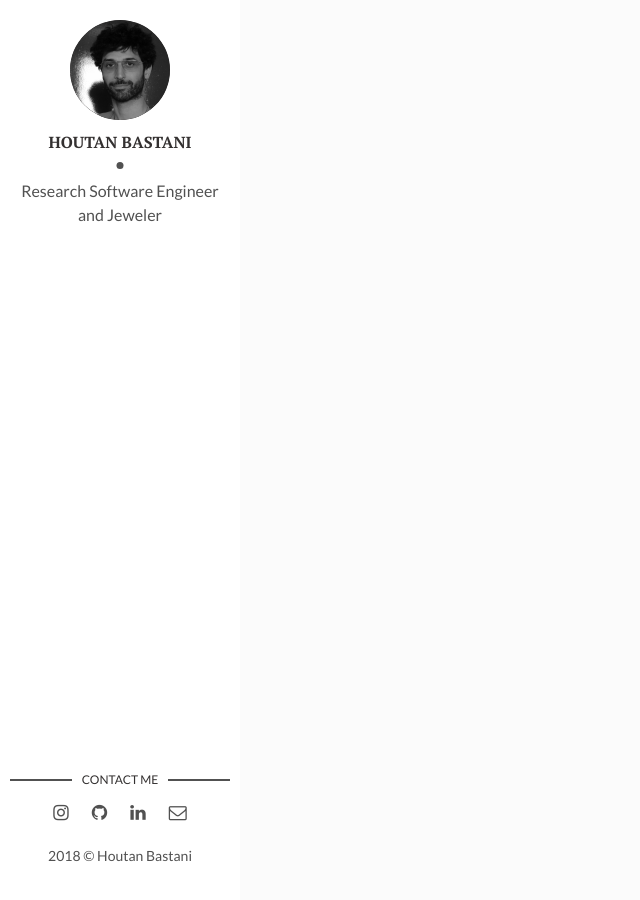
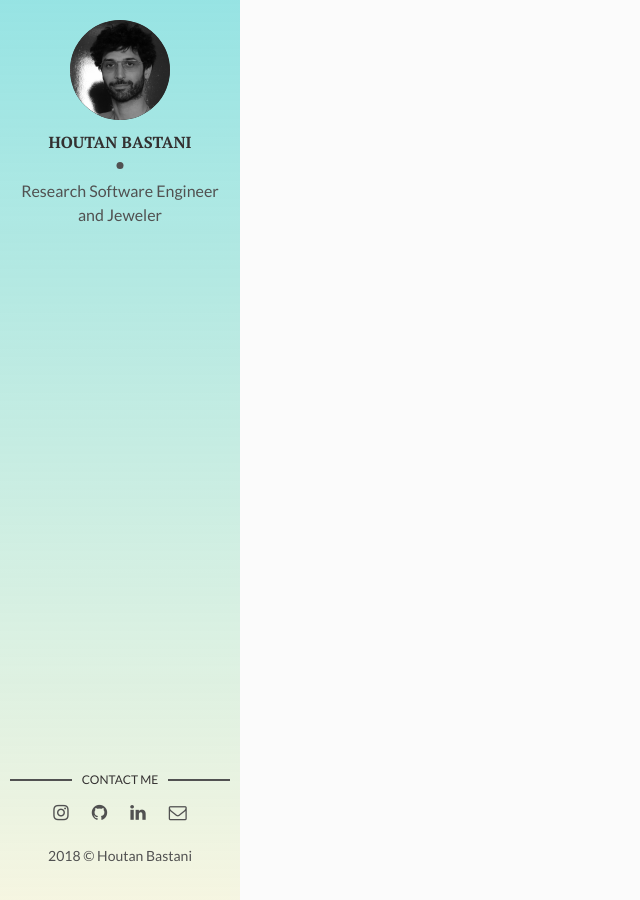
Before and after one commit to houtanb/website, a Jekyll site: the page built from index.html, in a window 1280 px wide. Shown: the whole page, without its empty margins (0-640 px from the left). Built offline with Jekyll 4.4.1, drawn with Linux system fonts in a browser that asks for light colours.

Commit message:
add sidebar gradient

```diff
--- a/assets/css/main.css
+++ b/assets/css/main.css
@@ -933,7 +933,7 @@ table tfoot td {
   width: 240px;
   height: 100%;
   padding: 20px 10px;
-  background-color: #ffffff;
+  background: linear-gradient( rgba(51, 204, 204, 0.5), rgba(200, 200, 0, 0.1) );
 }
 
 .about {
```
